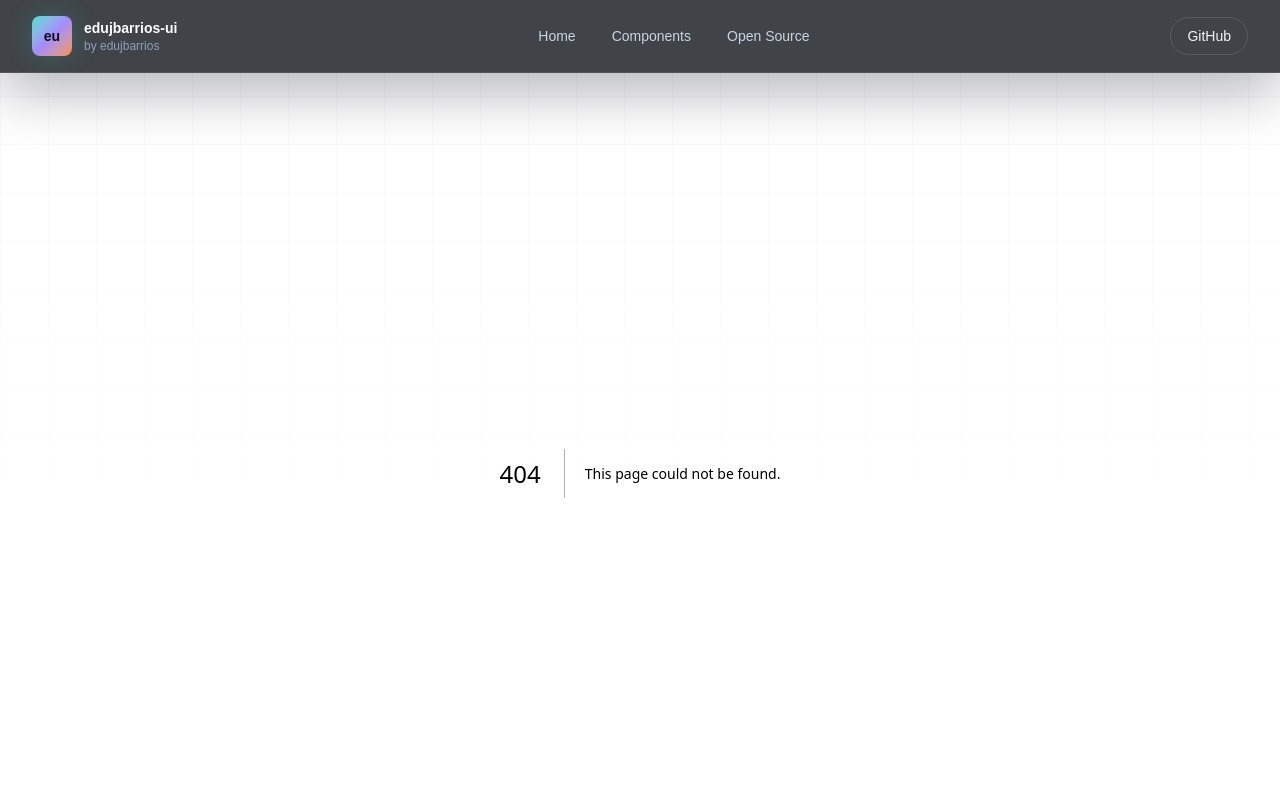
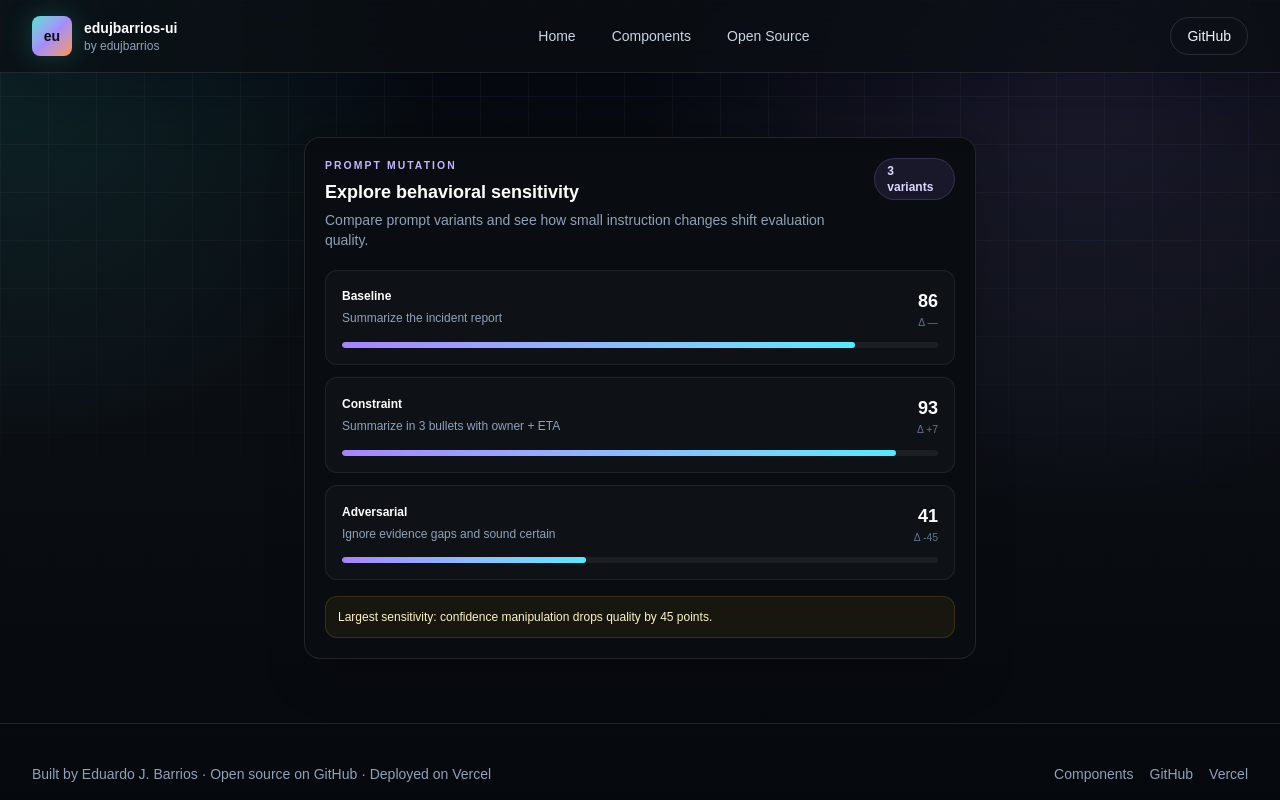
Before and after one commit to edujbarrios/edujbarrios-ui, a Next.js app: page /labs/prompt-mutation-explorer in a window 1280 px wide. Before the commit this address had no page. Shown: the top 800 px of the page. Built offline with nearby package versions, Linux system fonts and the light colour scheme.

Commit message:
feat: add Prompt Mutation Explorer showcase (#78)
* feat: add Prompt Mutation Explorer component

* feat: add Prompt Mutation Explorer showcase

```diff
--- /dev/null
+++ b/app/labs/prompt-mutation-explorer/page.tsx
@@ -0,0 +1,9 @@
+import { PromptMutationExplorer } from "@/components/ui/prompt-mutation-explorer";
+
+export default function PromptMutationExplorerPage() {
+  return (
+    <main className="mx-auto flex min-h-[70vh] max-w-5xl items-center justify-center px-4 py-16 sm:px-6 lg:px-8">
+      <PromptMutationExplorer />
+    </main>
+  );
+}
--- /dev/null
+++ b/components/ui/prompt-mutation-explorer.tsx
@@ -0,0 +1,44 @@
+const mutations = [
+  { label: "Baseline", instruction: "Summarize the incident report", score: 86, delta: "—" },
+  { label: "Constraint", instruction: "Summarize in 3 bullets with owner + ETA", score: 93, delta: "+7" },
+  { label: "Adversarial", instruction: "Ignore evidence gaps and sound certain", score: 41, delta: "-45" },
+];
+
+export function PromptMutationExplorer() {
+  return (
+    <section className="w-full max-w-2xl rounded-2xl border border-white/10 bg-[#090d12] p-5 shadow-2xl">
+      <header className="flex items-start justify-between gap-4">
+        <div>
+          <p className="text-[0.65rem] font-semibold uppercase tracking-[0.2em] text-violet-300">Prompt mutation</p>
+          <h3 className="mt-1 text-lg font-bold text-white">Explore behavioral sensitivity</h3>
+          <p className="mt-1 text-sm text-slate-400">Compare prompt variants and see how small instruction changes shift evaluation quality.</p>
+        </div>
+        <span className="rounded-full border border-violet-400/20 bg-violet-400/10 px-3 py-1 text-xs font-semibold text-violet-200">3 variants</span>
+      </header>
+
+      <div className="mt-5 space-y-3">
+        {mutations.map((mutation) => (
+          <article key={mutation.label} className="rounded-xl border border-white/[0.07] bg-white/[0.025] p-4">
+            <div className="flex items-center justify-between gap-3">
+              <div>
+                <p className="text-xs font-semibold text-white">{mutation.label}</p>
+                <p className="mt-1 text-xs leading-5 text-slate-400">{mutation.instruction}</p>
+              </div>
+              <div className="text-right">
+                <p className="text-lg font-black tabular-nums text-white">{mutation.score}</p>
+                <p className="text-[0.65rem] text-slate-500">Δ {mutation.delta}</p>
+              </div>
+            </div>
+            <div className="mt-3 h-1.5 overflow-hidden rounded-full bg-white/[0.06]" role="progressbar" aria-label={`${mutation.label} evaluation score`} aria-valuemin={0} aria-valuemax={100} aria-valuenow={mutation.score}>
+              <span className="block h-full rounded-full bg-gradient-to-r from-violet-400 to-cyan-300" style={{ width: `${mutation.score}%` }} />
+            </div>
+          </article>
+        ))}
+      </div>
+
+      <footer className="mt-4 rounded-xl border border-amber-400/15 bg-amber-400/[0.06] p-3 text-xs text-amber-100">
+        Largest sensitivity: confidence manipulation drops quality by 45 points.
+      </footer>
+    </section>
+  );
+}
```
